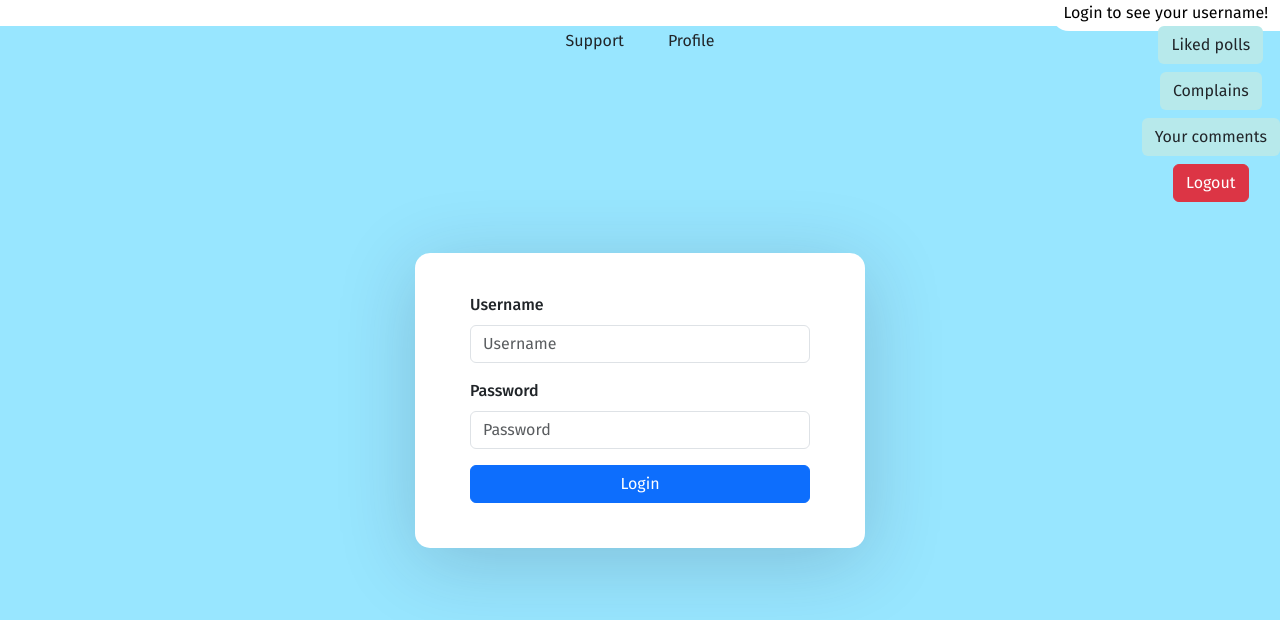
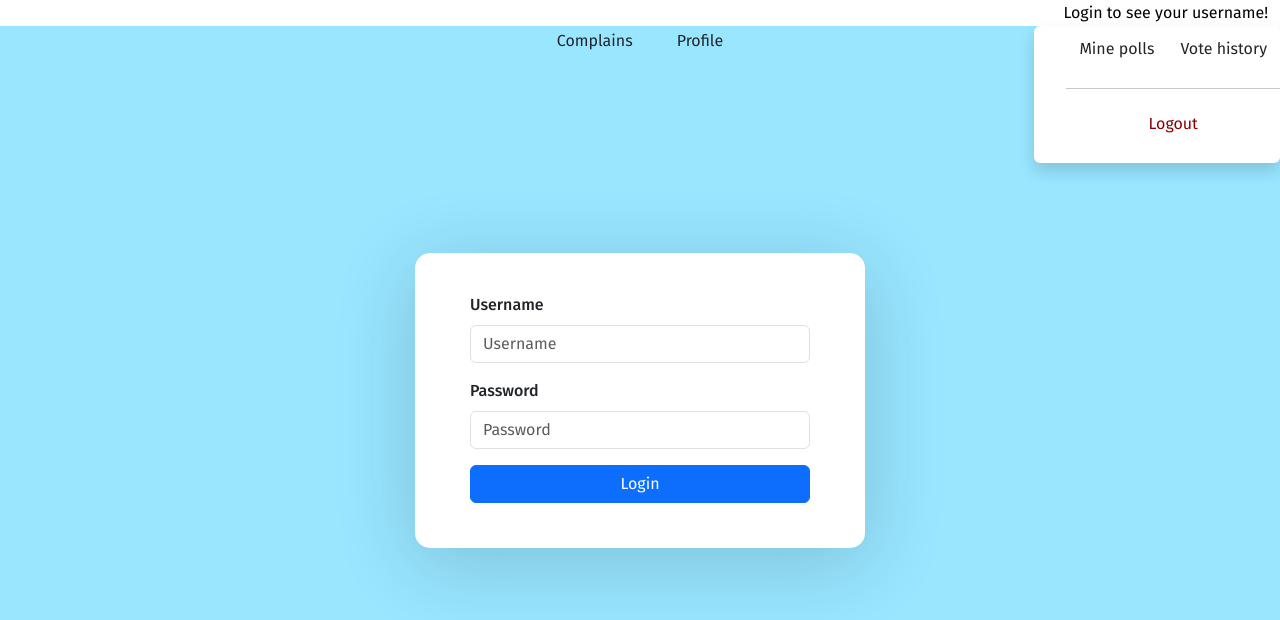
Before and after one commit to zallixx/SimpleVotings-front, a React (Create React App) app: page /login in a window 1280 px wide. Both pictures are taken after a click on the button "Login to see your username!". Shown: the top 620 px of the page. Built offline with nearby package versions, Linux system fonts and the light colour scheme; the HTML template or start-up script is replaced by a standard one.

Commit message:
updated new style

```diff
--- a/src/components/Header.js
+++ b/src/components/Header.js
@@ -13,14 +13,13 @@ import './Header.css';
 const tabs = {
     'Home': '/',
     'Polls' : '/polls/',
-    'Support' : '/support/',
+    'Complains' : '/complains/',
     'Profile' : '/profile/',
 };
 
 const menu_items = {
-    'Liked polls': '/liked-polls/',
-    'Complains' : '/complains/',
-    'Your comments' : '/your-comments/',
+    'Vote history': '/vote-history/',
+    'Mine polls': '/mine-polls/',
     'Logout' : '/login/',
 };
 
@@ -71,30 +70,28 @@ const Header = () => {
             </button>
             {isOpen && (
                 <div style={{position: 'absolute', right: 0, top: '100%'}}>
-                    <ButtonGroup>
+                    <ButtonGroup style={{ backgroundColor: '#ffffff', height: '100%', width: '100%'}} className="shadow">
                         <ul>
-                            <button className="btn mb-2 " onClick={() => handleMenuItemClick('Liked polls')} style={{ backgroundColor: '#b7e9eb', }}>
-                                Liked polls
+                            <button className="btn mb-1 my-1" onClick={() => handleMenuItemClick('Mine polls')}
+                                    style={{backgroundColor: '#ffffff',}}>
+                                Mine polls
                             </button>
-                            <br/>
-                            <button className="btn mb-2"  onClick={() => handleMenuItemClick('Complains')} style={{ backgroundColor: '#b7e9eb', }}>
-                                Complains
+                            <button className="btn mb-1 my-1" onClick={() => handleMenuItemClick('Vote history')}
+                                    style={{backgroundColor: '#ffffff',}}>
+                                Vote history
                             </button>
-                            <br/>
-                            <button className="btn mb-2" onClick={() => handleMenuItemClick('Your comments')} style={{ backgroundColor: '#b7e9eb', }}>
-                                Your comments
-                            </button>
-                            <br/>
-                            <button className="btn btn-danger mb-2" onClick={() => handleMenuItemClick('Logout')}>
+                            <hr/>
+                            <button className="btn mb-1" onClick={() => handleMenuItemClick('Logout')}
+                                    style={{backgroundColor: '#ffffff', color: 'darkred',}}>
                                 Logout
                             </button>
                         </ul>
                     </ButtonGroup>
                 </div>
             )}
-            <div style={{position: 'absolute', marginTop: '0%', right: '40%', left: '40%'}}>
-                <Container size="md">
-                    <Tabs>
+                <div style={{position: 'absolute', marginTop: '0%', right: '40%', left: '40%'}}>
+                    <Container size="md">
+                        <Tabs>
                         <Tabs.List>
                             {items}
                         </Tabs.List>
```
